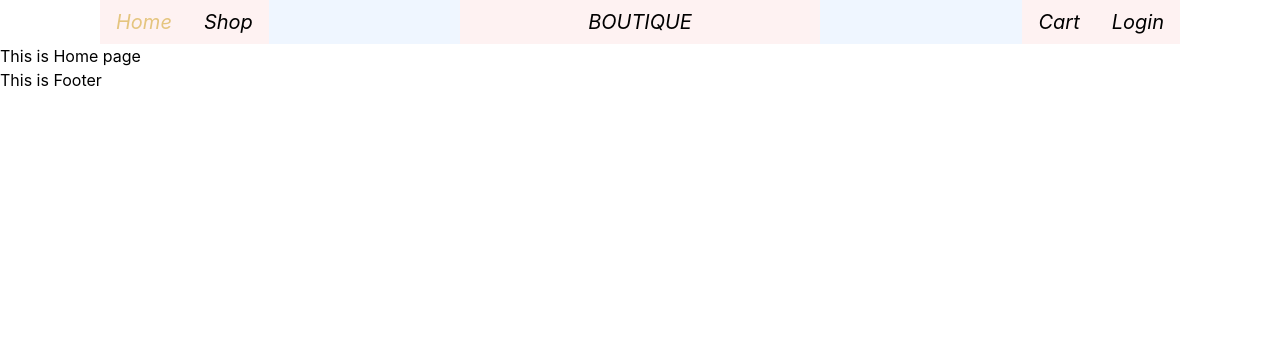
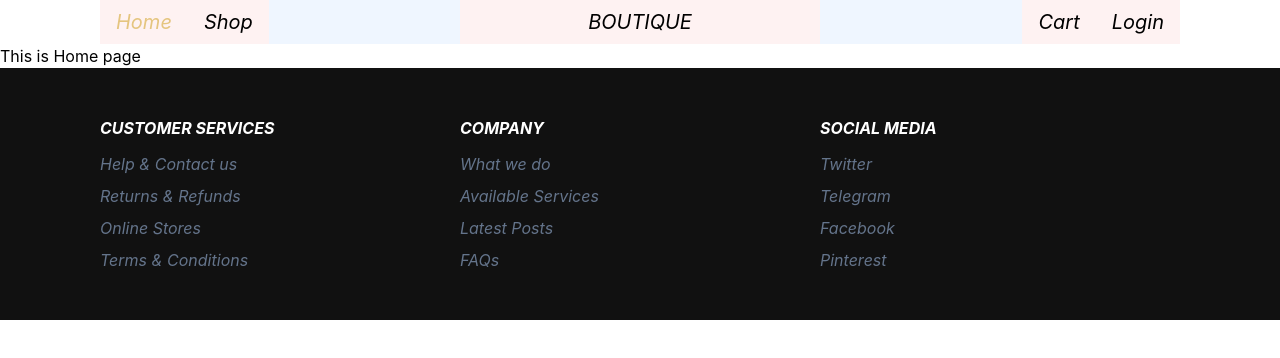
Before and after one commit to shvn19/RJS301x-ASM03, a React (Create React App) app: page / in a window 1280 px wide. Shown: the top 358 px of the page. Built offline with nearby package versions, Linux system fonts and the light colour scheme.

Commit message:
add Footer

```diff
--- a/src/App.js
+++ b/src/App.js
@@ -1,4 +1,3 @@
-import logo from './logo.svg';
 import './App.css';
 import { BrowserRouter, Routes, Route } from 'react-router-dom';
 import { Layout } from './components/Layout';
--- a/src/components/Layout/Footer/index.js
+++ b/src/components/Layout/Footer/index.js
@@ -1,7 +1,35 @@
 export const Footer = () => {
   return (
     <>
-      <p>This is Footer</p>
+      <div className="bg-color-primary px-[100px] py-12 grid grid-cols-3 text-white italic">
+        <div>
+          <h3 className="mb-3 font-bold">CUSTOMER SERVICES</h3>
+          <div className="grid gap-2 text-slate-500">
+            <p>Help & Contact us</p>
+            <p>Returns & Refunds</p>
+            <p>Online Stores</p>
+            <p>Terms & Conditions</p>
+          </div>
+        </div>
+        <div>
+          <h3 className="mb-3 font-bold">COMPANY</h3>
+          <div className="grid gap-2 text-slate-500">
+            <p>What we do</p>
+            <p>Available Services</p>
+            <p>Latest Posts</p>
+            <p>FAQs</p>
+          </div>
+        </div>
+        <div>
+          <h3 className="mb-3 font-bold">SOCIAL MEDIA</h3>
+          <div className="grid gap-2 text-slate-500">
+            <p>Twitter</p>
+            <p>Telegram</p>
+            <p>Facebook</p>
+            <p>Pinterest</p>
+          </div>
+        </div>
+      </div>
     </>
   )
 }
--- a/tailwind.config.js
+++ b/tailwind.config.js
@@ -6,6 +6,7 @@ module.exports = {
       colors: {
         'color-nav-home' : '#E5C57F',
         'font-primary' : '#070307',
+        'color-primary' : '#111111',
       }
     },
   },
```
